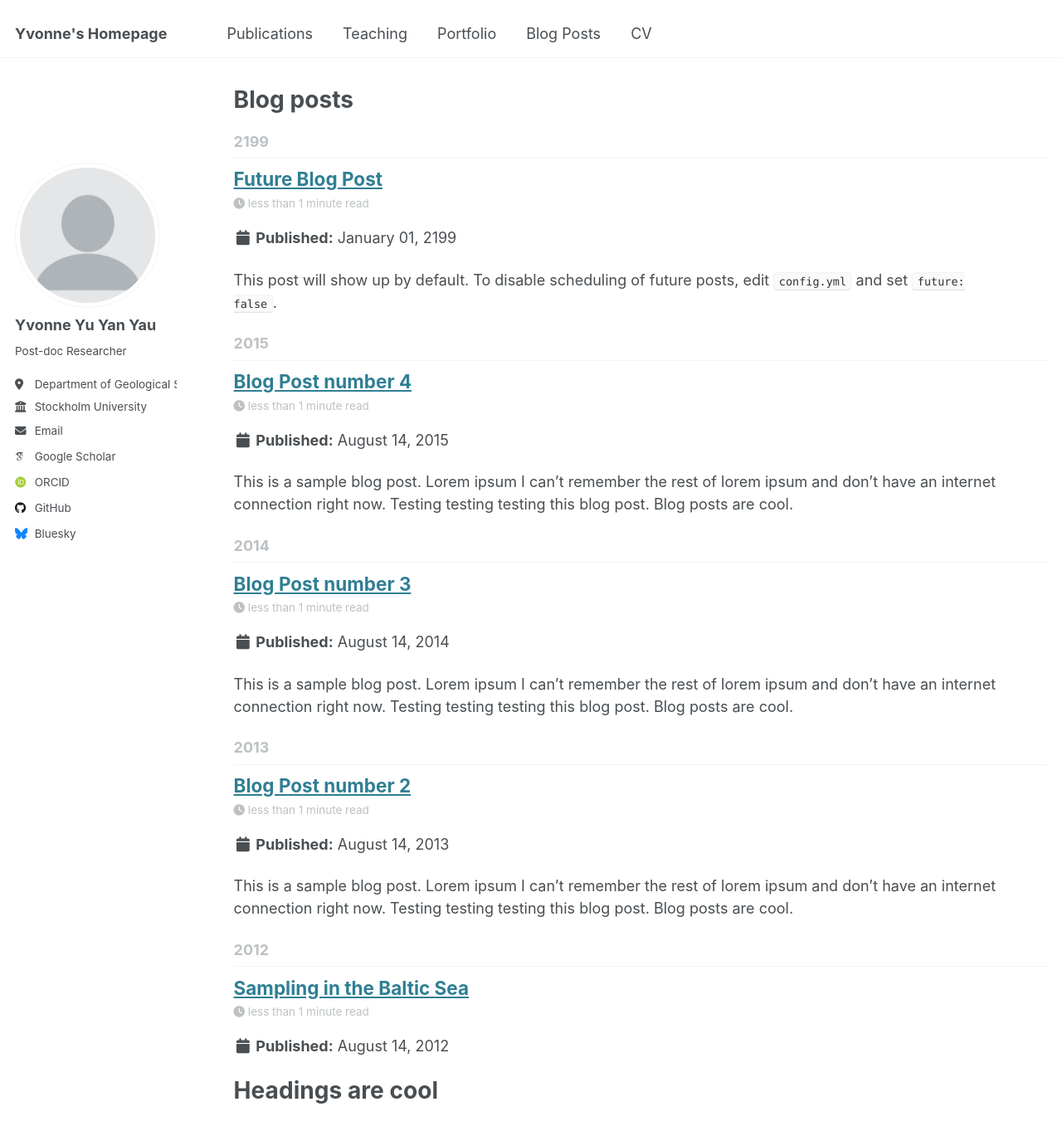
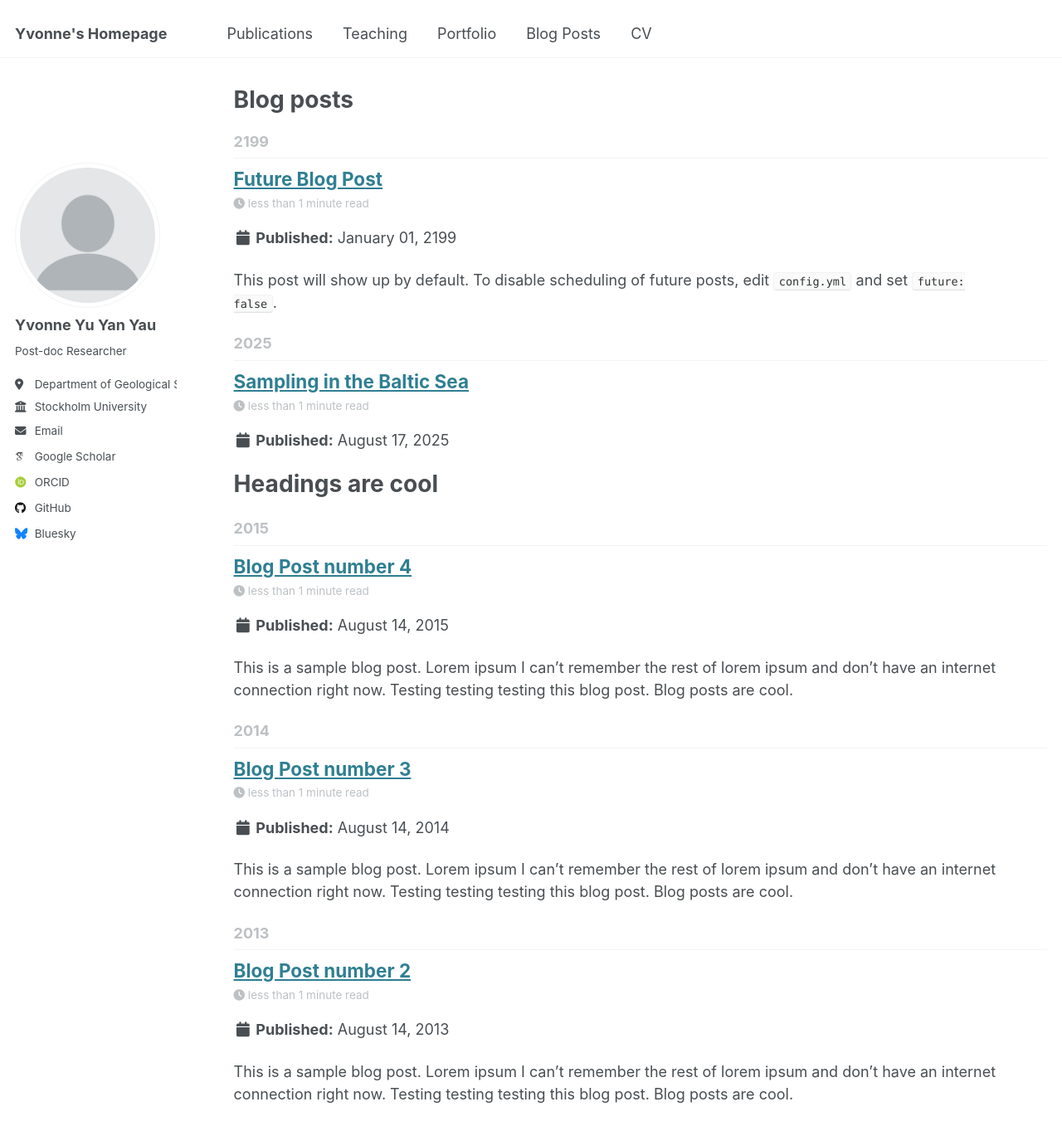
Before and after one commit to yvonneyauu/github.io, a Jekyll site: the page built from _pages/year-archive.html, in a window 1280 px wide and 1400 px high. Shown: the top 1369 px of the window at 83% size. Built offline with Jekyll 4.4.1, drawn with Linux system fonts in a browser that asks for light colours; some web fonts are replaced.

Commit message:
Change publication date to August 17, 2025
Updated the publication date of the blog post.

```diff
--- a/_posts/2012-08-14-blog-post-1.md
+++ b/_posts/2012-08-14-blog-post-1.md
@@ -1,6 +1,6 @@
 ---
 title: 'Sampling in the Baltic Sea'
-date: 2012-08-14
+date: 2025-08-17"
 permalink: /posts/2012/08/blog-post-1/
 tags:
   - Sediment core
```
